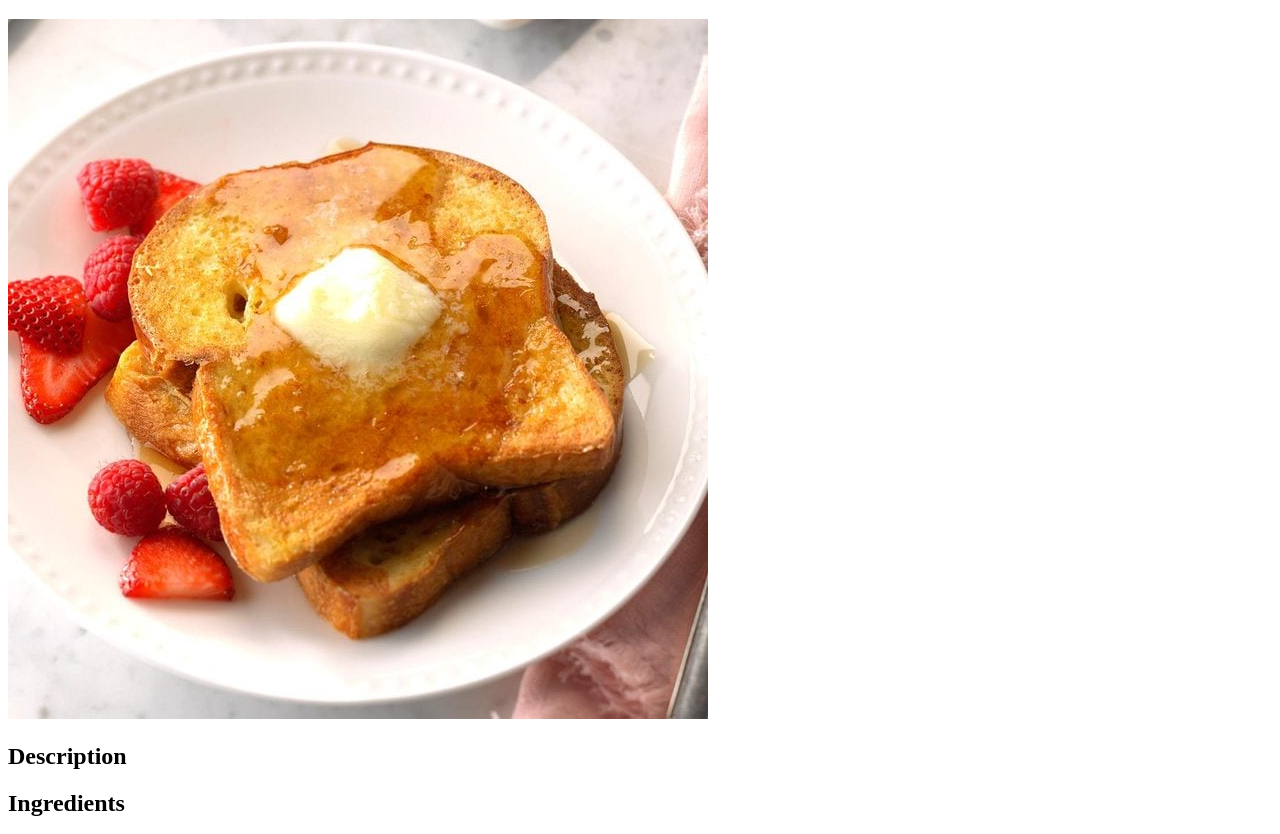
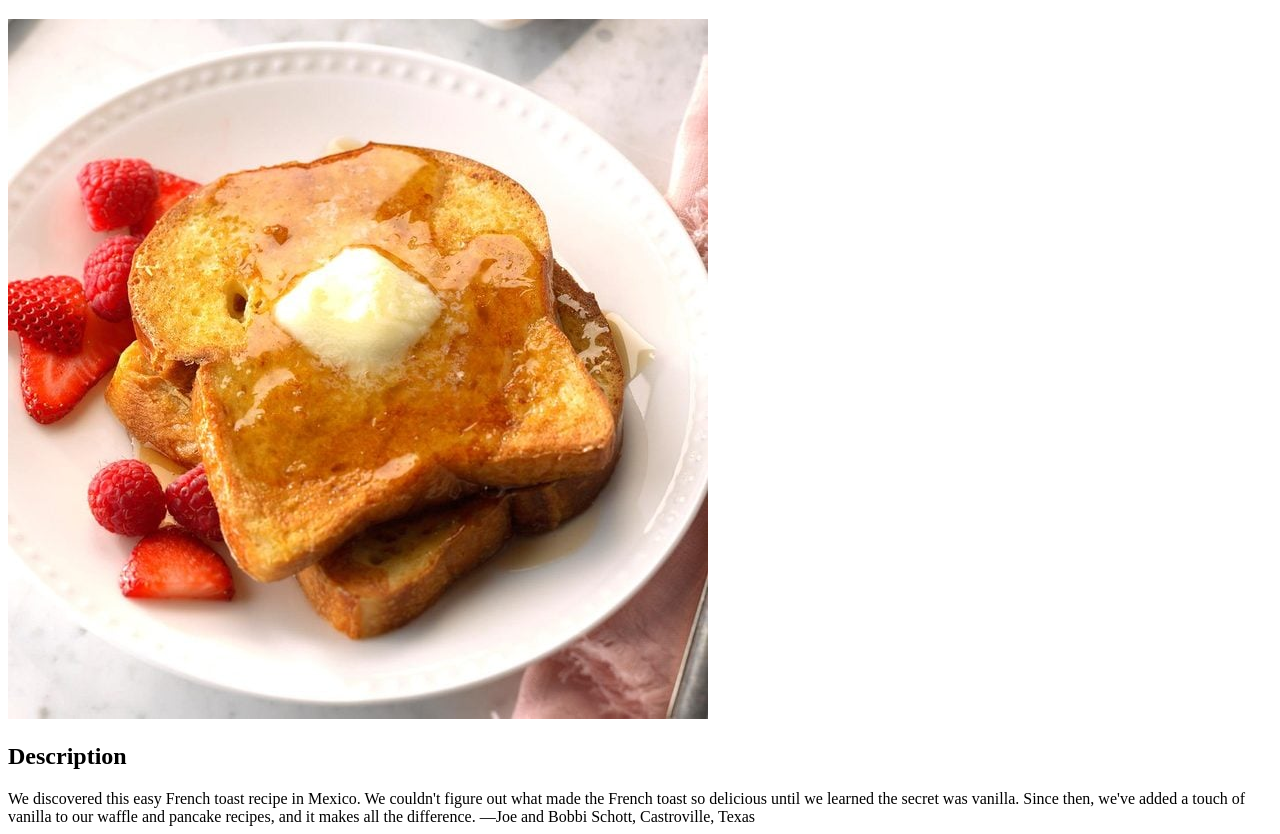
Before and after one commit to owenkremer/odin-recipes, a plain HTML site: page recipes/french-toast.html in a window 1280 px wide. Shown: the part 61-895 px from the top of the page. Drawn offline with Linux system fonts and the light colour scheme.

Commit message:
Add missing description of french toast

```diff
--- a/recipes/french-toast.html
+++ b/recipes/french-toast.html
@@ -10,7 +10,7 @@
     <h1>French Toast</h1>
     <img src="../images/french-toast.jpg" alt="Ground Turkey Pasta">
     <h2>Description</h2>
-    <p></p>
+    <p>We discovered this easy French toast recipe in Mexico. We couldn't figure out what made the French toast so delicious until we learned the secret was vanilla. Since then, we've added a touch of vanilla to our waffle and pancake recipes, and it makes all the difference. —Joe and Bobbi Schott, Castroville, Texas</p>
     <h2>Ingredients</h2>
     <ul>
        <li>4 large eggs, lightly beaten</li>
```
